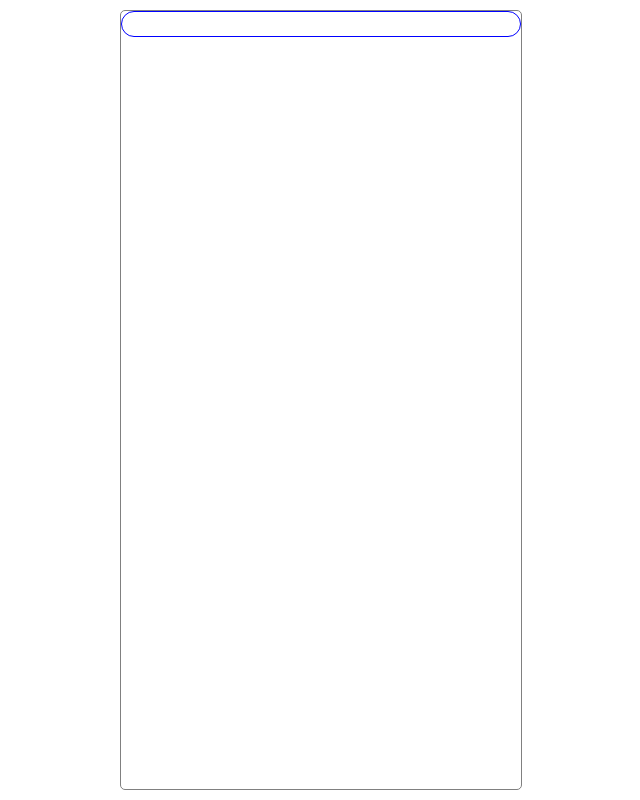
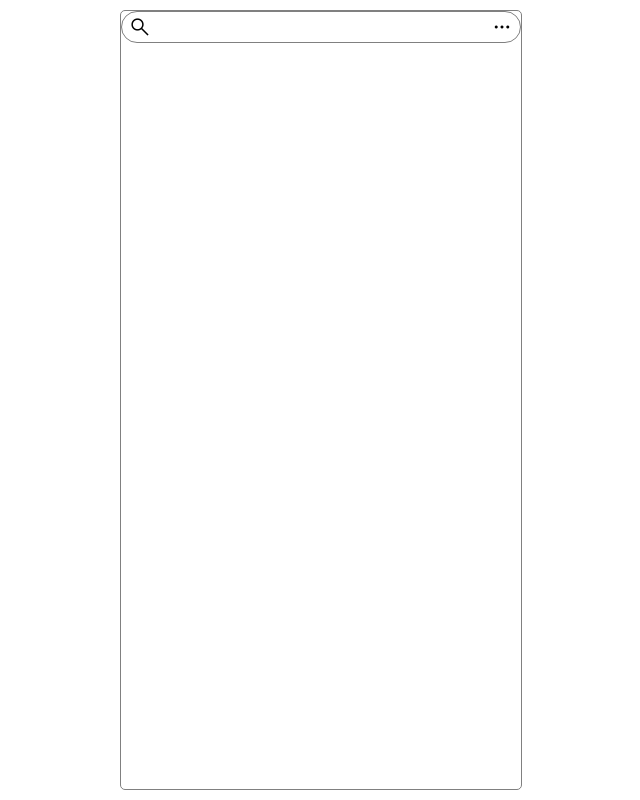
Before and after one commit to Raphael2b3/swarmintelligencefrontend, a React (Vite) app: page / in a window 1280 px wide. Shown: the whole page, without its empty margins (319-959 px from the left). Built offline with nearby package versions, Linux system fonts and the light colour scheme.

Commit message:
Icon import

```diff
--- /dev/null
+++ b/src/Icon.tsx
@@ -0,0 +1,25 @@
+import styled from 'styled-components';
+
+
+const Icon = styled.div`
+
+  font-family: 'Material Symbols Outlined';
+  font-weight: 300;
+  font-style: normal;
+  font-size: 24px;  /* Preferred icon size */
+  display: inline-block;
+  line-height: 1;
+  text-transform: none;
+  letter-spacing: normal;
+  word-wrap: normal;
+  white-space: nowrap;
+  direction: ltr;
+  user-select: none;
+
+  cursor: pointer;
+
+  transition: all 0.2s;
+
+`
+
+export default Icon;
--- a/src/components/searchbar.tsx
+++ b/src/components/searchbar.tsx
@@ -1,17 +1,30 @@
 import { useState } from 'react'
 import styled from 'styled-components'
+import Icon from '../Icon'
 
 const Frame = styled.div`
     width: inherit;
 `
 
 const Border = styled.div`
-    border: solid 1px blue;
+    border: solid 1px grey;
     border-radius: 100px;
+    padding: 3px 6px;
+
+    display: flex;
+    flex-direction: row;
+    justify-content: space-between;
+    align-items: center;
 `
 
 const SearchInput = styled.input`
     all: unset;
+    flex: 1 1 auto;
+    margin-left: 5px;
+`
+
+const IconButton = styled(Icon)`
+
 `
 
 
@@ -23,12 +36,12 @@ export default function Searchbar(){
     return(
         <Frame>
             <Border>
+                <IconButton>search</IconButton>
                 <SearchInput
                     onChange = {(e) => {handleInput(e)}}
                     value = {searchString}
                 />
-
-                {searchString}
+                <IconButton>more_horiz</IconButton>
             </Border>
         </Frame>
     )
--- a/src/index.css
+++ b/src/index.css
@@ -15,3 +15,13 @@ body {
   margin: 0;
   padding: 0;
 }
+
+@font-face {
+
+  font-family: 'Material Symbols Outlined';
+  font-style: normal;
+  font-variation-settings: 'wght' 100..700;
+
+  src: url('./fonts/material-symbols-outlined.woff2') format('woff2-variations');
+
+}
```
Also changed, not shown: src/fonts/material-symbols-outlined.woff2 (added).
